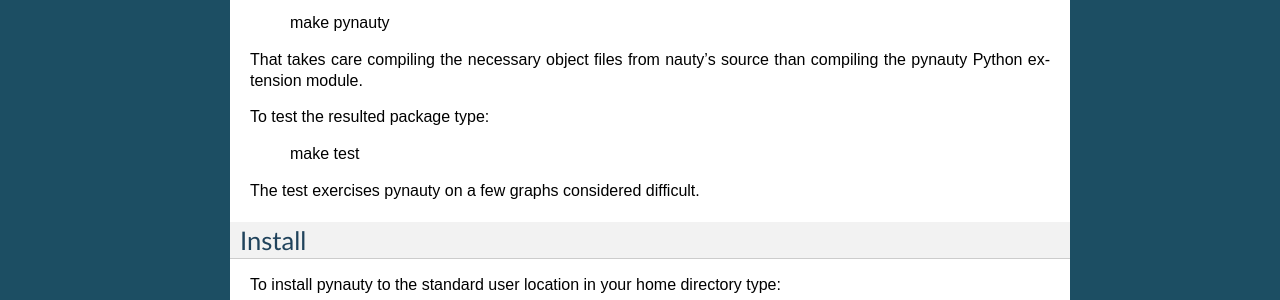
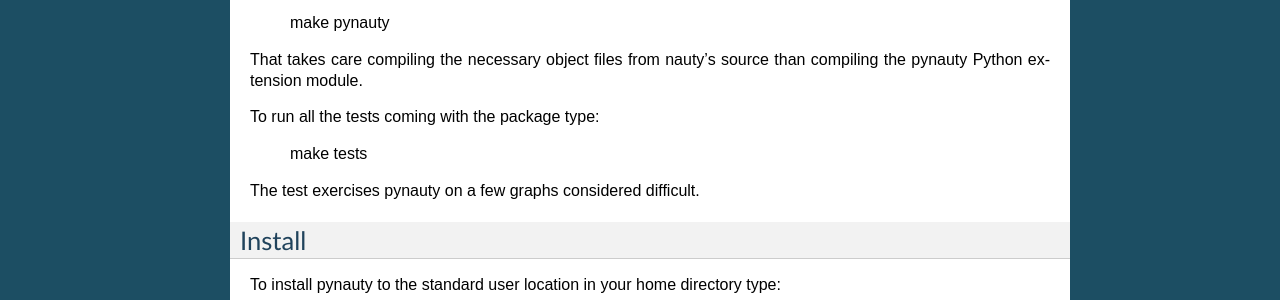
Before and after one commit to pdobsan/pynauty, a Sphinx documentation site: the page built from docs/source/install.rst, in a window 1280 px wide. Shown: the part 827-1127 px from the top of the page. Built offline with Sphinx 7.4.7, drawn with Linux system fonts in a browser that asks for light colours.

Commit message:
Minor corrections in docs.

```diff
--- a/docs/source/guide.rst
+++ b/docs/source/guide.rst
@@ -140,7 +140,8 @@ Fixing vertex 3 by coloring reduces the automorphism group::
 
 Testing two graphs for isomorphism:
 
-. code-block:: Python
+.. code-block:: python
+
 	In [8]: print(a)
 	Graph(number_of_vertices=13, directed=False,
 	 adjacency_dict = {
--- a/docs/source/install.rst
+++ b/docs/source/install.rst
@@ -54,9 +54,9 @@ To build pynauty use the command:
 That takes care compiling the necessary object files from nauty's source
 than compiling the pynauty Python extension module.
 
-To test the resulted package type:
+To run all the tests coming with the package type:
 
-    make test
+    make tests
 
 The test exercises pynauty on a few graphs considered difficult.
 
```
